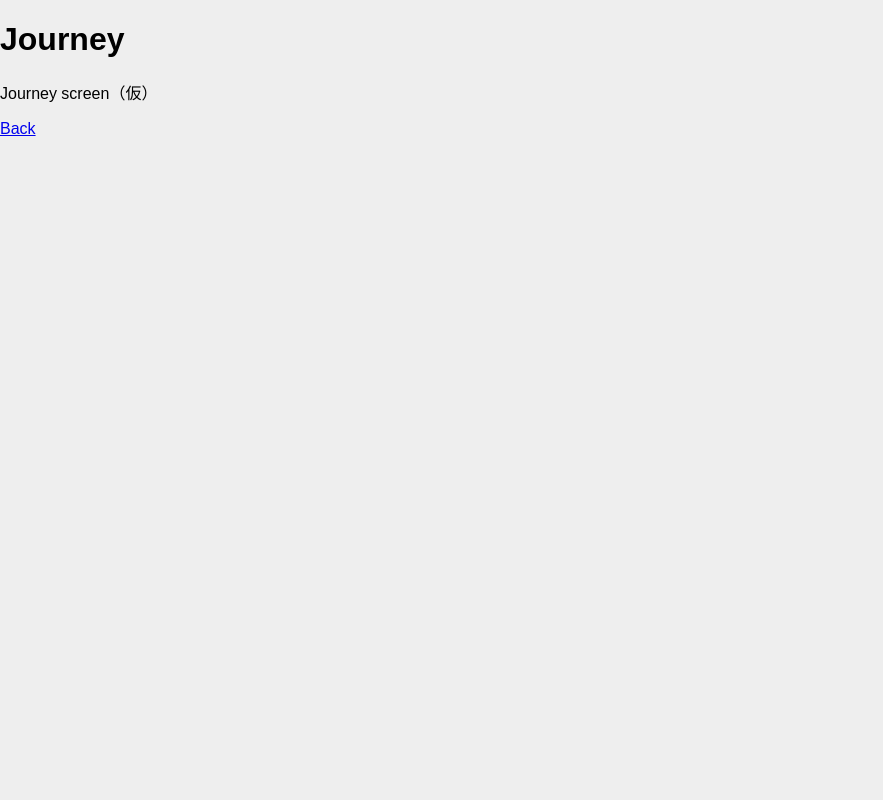
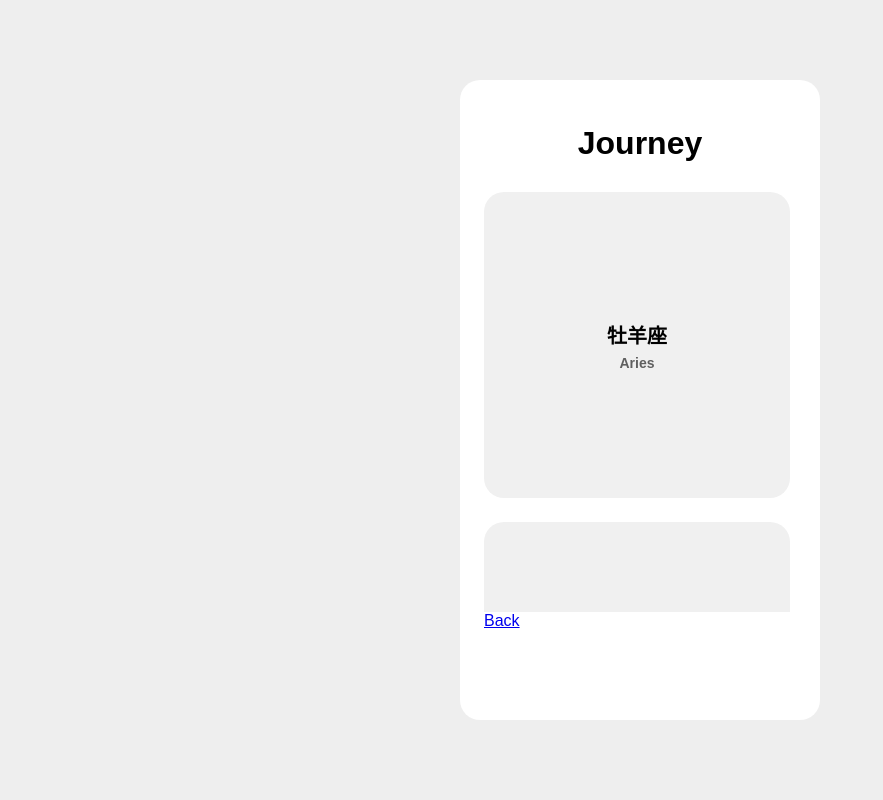
Before and after one commit to p2hacks2025/pre-24, a plain HTML site: page frontend/Screen/journey.html in a window 1280 px wide. Shown: the whole page, without its empty margins (0-883 px from the left). Drawn offline with Linux system fonts and the light colour scheme.

Commit message:
星座選択画面の縦スクロールが可能になりました

```diff
--- a/frontend/Screen/journey.html
+++ b/frontend/Screen/journey.html
@@ -5,10 +5,28 @@
   <title>Journey</title>
   <link rel="stylesheet" href="style.css">
 </head>
-<body>
-  <h1>Journey</h1>
-  <p>Journey screen（仮）</p>
+<body class="center">
+  <div class="phone">
 
-  <a href="home.html" class="btn">Back</a>
+    <h1 class="title">Journey</h1>
+
+    <div class="journey-list">
+      <div class="journey-card">牡羊座<br><small>Aries</small></div>
+      <div class="journey-card">牡牛座<br><small>Taurus</small></div>
+      <div class="journey-card">双子座<br><small>Gemini</small></div>
+      <div class="journey-card">蟹座<br><small>Cancer</small></div>
+      <div class="journey-card">獅子座<br><small>Leo</small></div>
+      <div class="journey-card">乙女座<br><small>Virgo</small></div>
+      <div class="journey-card">天秤座<br><small>Libra</small></div>
+      <div class="journey-card">蠍座<br><small>Scorpio</small></div>
+      <div class="journey-card">射手座<br><small>Sagittarius</small></div>
+      <div class="journey-card">山羊座<br><small>Capricorn</small></div>
+      <div class="journey-card">水瓶座<br><small>Aquarius</small></div>
+      <div class="journey-card">魚座<br><small>Pisces</small></div>
+    </div>
+
+    <a href="home.html" class="back-btn">Back</a>
+
+  </div>
 </body>
 </html>
--- a/frontend/Screen/style.css
+++ b/frontend/Screen/style.css
@@ -93,3 +93,42 @@ body {
 .login-btn:hover {
   background: #e0e7ff;
 }
+
+/* =========================
+   Journey画面（縦スクロール対応）
+========================= */
+
+.journey-list {
+  display: flex;
+  flex-direction: column;
+  gap: 24px;
+
+  margin-top: 20px;
+
+  /* ここが重要 */
+  overflow-y: auto;
+  max-height: 420px;  /* タイトル＋Backを除いた高さ */
+  padding-right: 6px; /* スクロールバー余白 */
+}
+
+/* Journey用カード（正方形） */
+.journey-card {
+  width: 100%;
+  aspect-ratio: 1 / 1;
+  background: #f0f0f0;
+  border-radius: 20px;
+
+  display: flex;
+  align-items: center;
+  justify-content: center;
+  flex-direction: column;
+
+  font-size: 20px;
+  font-weight: bold;
+}
+
+.journey-card small {
+  margin-top: 6px;
+  font-size: 14px;
+  opacity: 0.6;
+}
```
